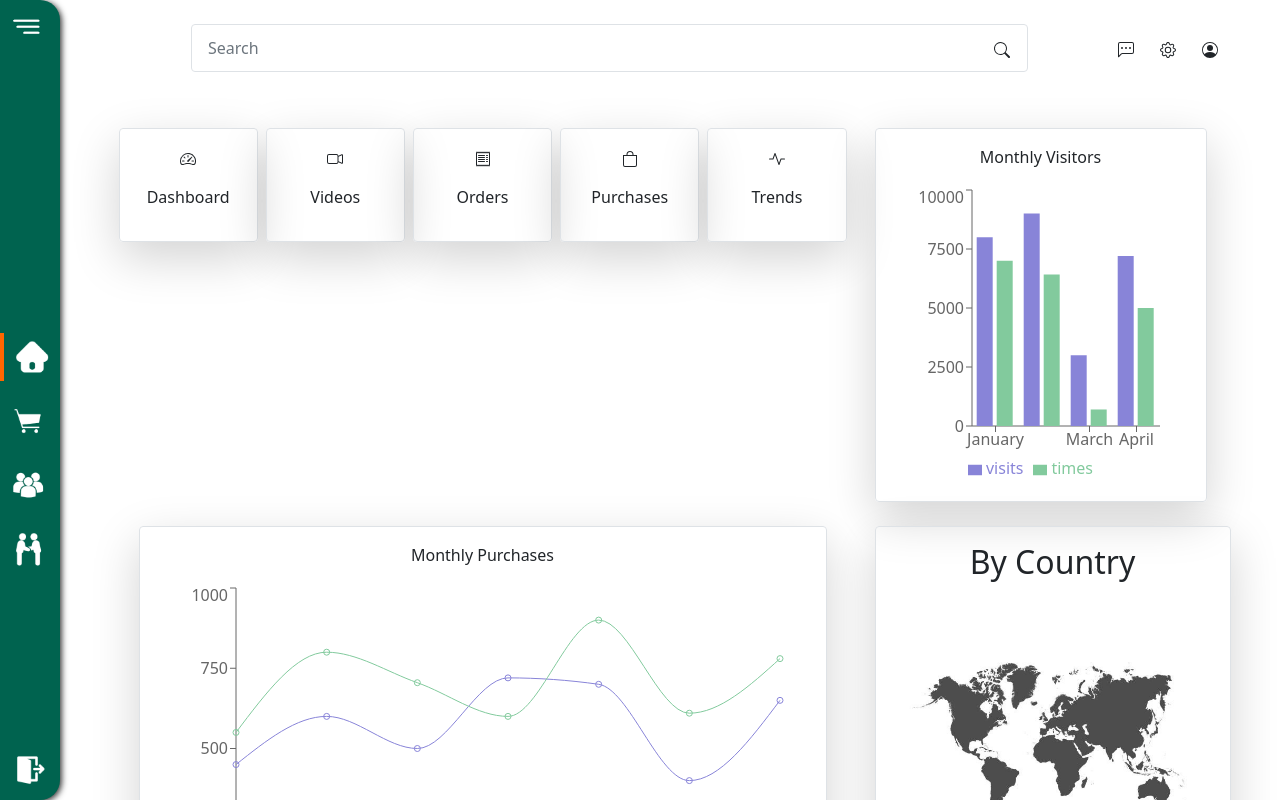
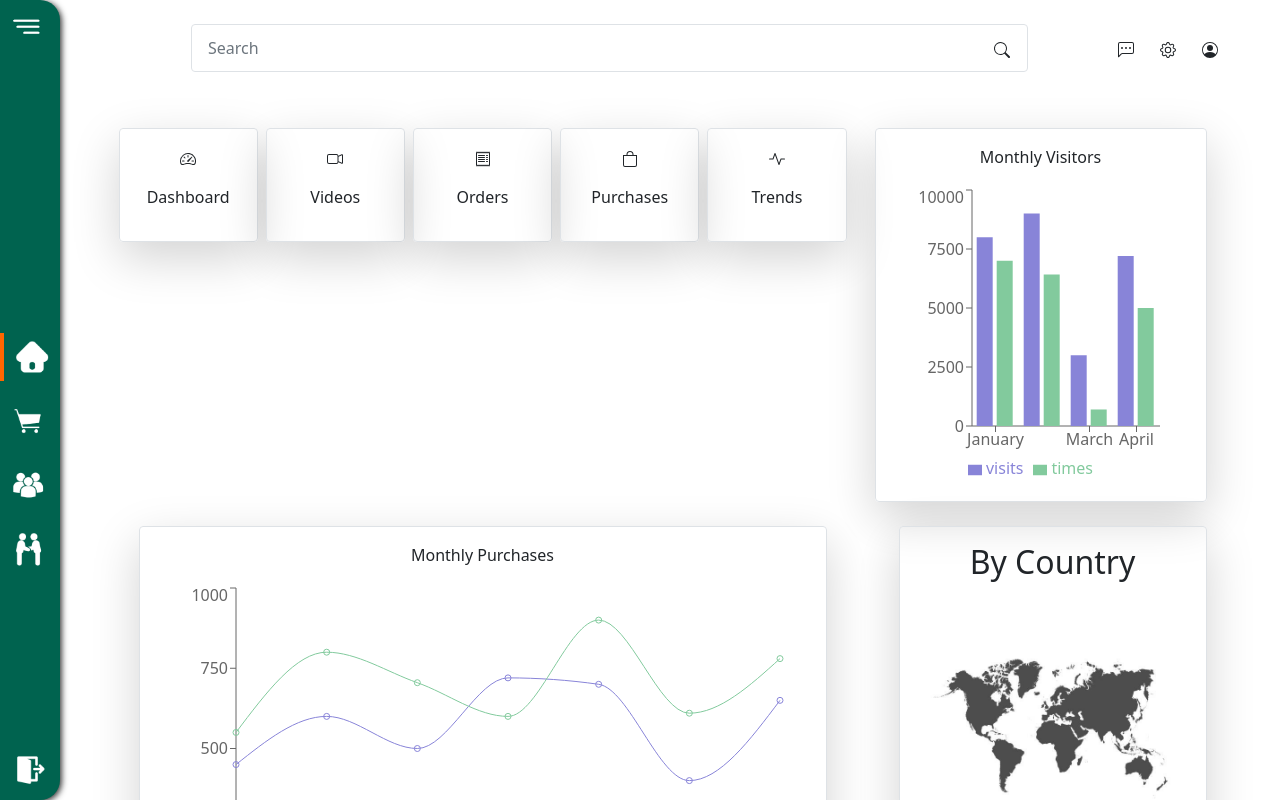
Before and after one commit to gbenga2540/React-JS-G-32-New-Capstone-Wk4, a React (Create React App) app: page / in a window 1280 px wide. Built offline with nearby package versions, Linux system fonts and the light colour scheme; no server answers; sample sign-in values are in the browser's storage.

Commit message:
small touches

```diff
--- a/src/components/Map.js
+++ b/src/components/Map.js
@@ -1,13 +1,15 @@
-import React from 'react';
-import map from '../images/map.jpeg';
+import React from "react";
+import map from "../images/map.jpeg";
 
 const Map = () => {
   return (
-    <div className='border shadow-lg rounded p-3 w-100 h-100 text-center'>
+    <div className="  container">
+      <div className="border shadow-lg rounded p-3 text-center">
         <h2>By Country</h2>
-        <img className='w-100 mt-5' src={map} alt='world map'></img>
+        <img className="w-100 mt-5" src={map} alt="world map"></img>
+      </div>
     </div>
-  )
-}
+  );
+};
 
 export default Map;
```
